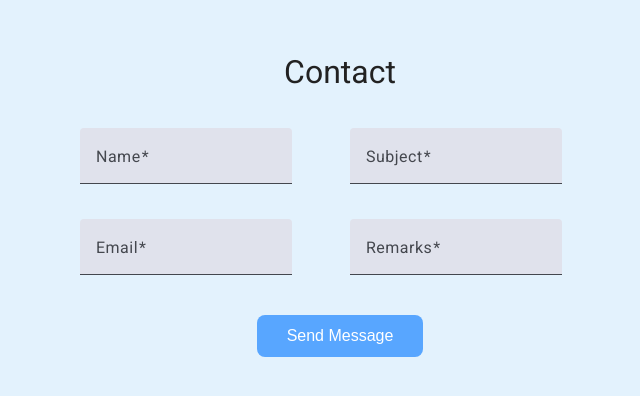
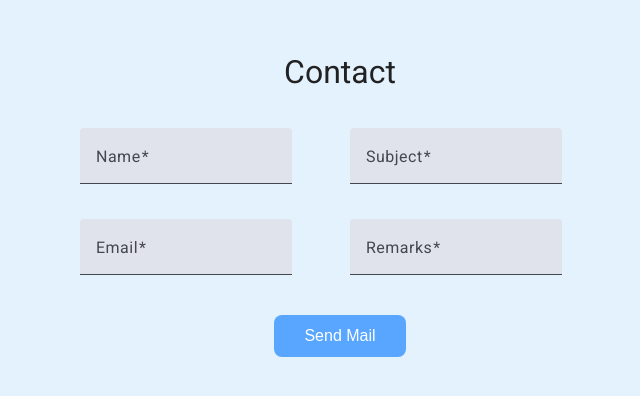
Before and after one commit to SanthoshSangili/port-folio, an Angular app: page / in a window 1280 px wide. Shown: the part 3770-4166 px from the top of the page, without its empty margins (300-940 px from the left). Built offline with nearby package versions, Linux system fonts and the light colour scheme.

Commit message:
Button Name Change

```diff
--- a/src/app/component/components/contact/contact.component.html
+++ b/src/app/component/components/contact/contact.component.html
@@ -44,7 +44,7 @@
 
         <!-- Submit Button -->
         <div class="btn-container">
-          <button type="submit" class="submit-btn">Send Message</button>
+          <button type="submit" class="submit-btn">Send Mail</button>
         </div>
       </form>
 
```
